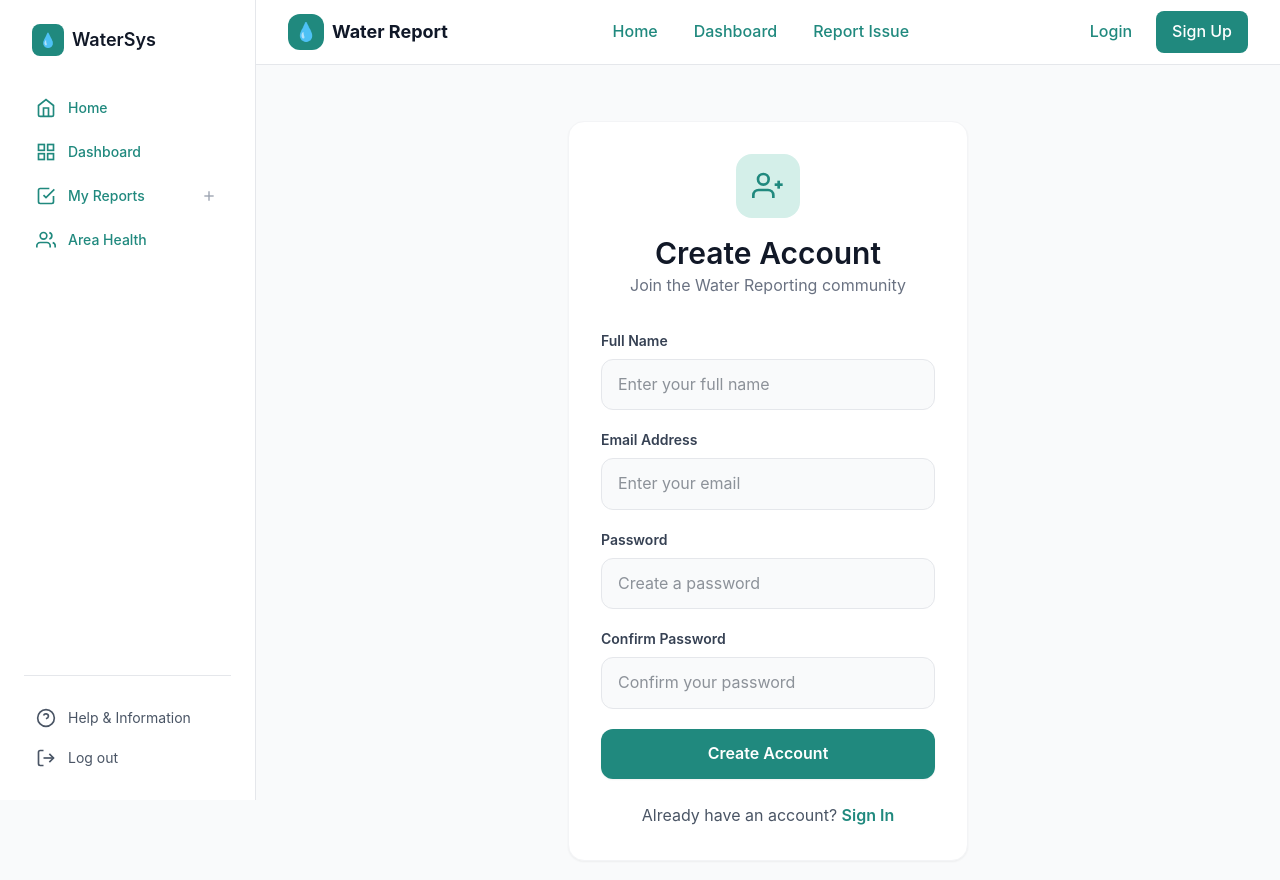
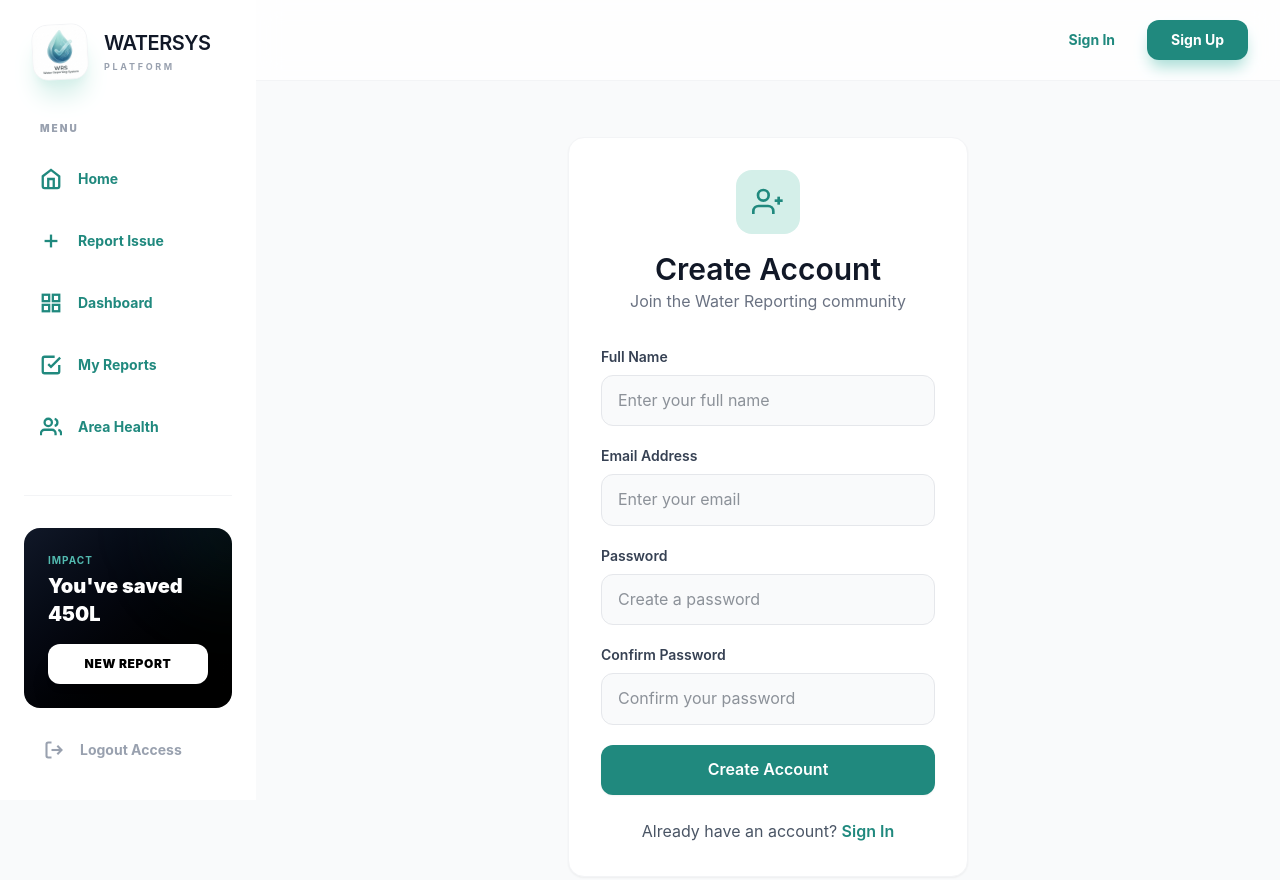
Before and after one commit to Namalekanayaka/Water-Reporting-system, a React (Vite) app in the folder water-reporting-frontend/: page /register in a window 1280 px wide. Shown: the top 880 px of the page. Built offline with nearby package versions, Linux system fonts and the light colour scheme.

Commit message:
feat: Add core navigation components including a responsive sidebar, a navbar, and the application logo.

```diff
--- a/water-reporting-frontend/src/components/common/Navbar.jsx
+++ b/water-reporting-frontend/src/components/common/Navbar.jsx
@@ -6,67 +6,51 @@
     const { isAuthenticated, user, logout } = useAuth();
 
     return (
-        <nav className="bg-white border-b border-gray-200 sticky top-0 z-30">
+        <nav className="bg-white/80 backdrop-blur-md border-b border-gray-100 sticky top-0 z-40 transition-all">
             <div className="max-w-full px-4 md:px-8">
-                <div className="flex justify-between items-center h-16">
+                <div className="flex justify-between items-center h-20">
+                    <div className="flex items-center gap-4">
                         {/* Mobile Menu Button */}
                         <button
                             onClick={() => setSidebarOpen(!sidebarOpen)}
-                        className="md:hidden p-2 hover:bg-gray-100 rounded-lg transition-colors"
+                            className="md:hidden p-2.5 hover:bg-gray-50 rounded-xl transition-colors text-gray-600 focus:outline-none focus:ring-2 focus:ring-water-500/20"
                         >
-                        <svg className="w-6 h-6 text-gray-700" fill="none" stroke="currentColor" viewBox="0 0 24 24">
+                            <svg className="w-6 h-6" fill="none" stroke="currentColor" viewBox="0 0 24 24">
                                 <path strokeLinecap="round" strokeLinejoin="round" strokeWidth={2} d="M4 6h16M4 12h16M4 18h16" />
                             </svg>
                         </button>
-
-                    {/* Logo */}
-                    <Link to="/" className="flex items-center space-x-2">
-                        <div className="w-9 h-9 bg-water-600 rounded-xl flex items-center justify-center">
-                            <span className="text-white font-bold text-lg">💧</span>
-                        </div>
-                        <span className="hidden md:inline text-lg font-bold text-gray-900">
-                            Water Report
-                        </span>
-                    </Link>
-
-                    {/* Navigation Links */}
-                    <div className="hidden lg:flex items-center space-x-1">
-                        <Link to="/" className="px-4 py-2 text-gray-600 hover:text-gray-900 hover:bg-gray-50 rounded-lg transition-colors font-medium">
-                            Home
-                        </Link>
-                        <Link to="/dashboard" className="px-4 py-2 text-gray-600 hover:text-gray-900 hover:bg-gray-50 rounded-lg transition-colors font-medium">
-                            Dashboard
-                        </Link>
-                        <Link to="/report" className="px-4 py-2 text-gray-600 hover:text-gray-900 hover:bg-gray-50 rounded-lg transition-colors font-medium">
-                            Report Issue
-                        </Link>
                     </div>
 
-                    {/* Right Side - Auth */}
-                    <div className="flex items-center space-x-3">
+                    {/* Right Side - Auth Actions (keeping it right-aligned) */}
+                    <div className="flex items-center gap-3">
                         {isAuthenticated ? (
-                            <div className="flex items-center space-x-3">
-                                <span className="hidden sm:inline text-gray-700 font-medium">
+                            <div className="flex items-center gap-4">
+                                <div className="hidden sm:flex flex-col items-end mr-1">
+                                    <span className="text-sm font-bold text-gray-900 leading-none">
                                         {user?.name || 'User'}
                                     </span>
+                                    <span className="text-[10px] text-gray-400 font-semibold uppercase tracking-wider">
+                                        Citizen
+                                    </span>
+                                </div>
                                 <button
                                     onClick={logout}
-                                    className="px-4 py-2 bg-red-50 text-red-600 rounded-lg hover:bg-red-100 transition-colors font-medium border border-red-200"
+                                    className="px-6 py-2.5 bg-gray-900 hover:bg-black !text-white rounded-xl font-bold transition-all shadow-lg shadow-gray-200 text-sm"
                                 >
-                                    Logout
+                                    Log Out
                                 </button>
                             </div>
                         ) : (
-                            <div className="flex items-center space-x-2">
+                            <div className="flex items-center gap-2">
                                 <Link
                                     to="/login"
-                                    className="px-4 py-2 text-gray-600 hover:text-gray-900 hover:bg-gray-50 rounded-lg transition-colors font-medium"
+                                    className="px-6 py-2.5 text-sm font-bold text-gray-600 hover:text-gray-900 transition-colors"
                                 >
-                                    Login
+                                    Sign In
                                 </Link>
                                 <Link
                                     to="/register"
-                                    className="px-4 py-2 bg-water-600 hover:bg-water-700 !text-white rounded-lg transition-colors font-medium"
+                                    className="px-6 py-2.5 bg-water-600 hover:bg-water-700 !text-white rounded-xl font-bold transition-all shadow-lg shadow-water-200 text-sm"
                                 >
                                     Sign Up
                                 </Link>
--- a/water-reporting-frontend/src/components/common/Sidebar.jsx
+++ b/water-reporting-frontend/src/components/common/Sidebar.jsx
@@ -6,21 +6,28 @@
 
   const menuItems = [
     { icon: "home", label: "Home", path: "/" },
+    { icon: "plus", label: "Report Issue", path: "/report" },
     { icon: "grid", label: "Dashboard", path: "/dashboard" },
-    { icon: "check", label: "My Reports", path: "/my-reports", hasAdd: true },
+    { icon: "check", label: "My Reports", path: "/my-reports" },
     { icon: "users", label: "Area Health", path: "/area-health" },
   ];
 
   const Icon = ({ name }) => {
     const icons = {
       home: (
-        <svg width="20" height="20" viewBox="0 0 24 24" fill="none" stroke="currentColor" strokeWidth="2">
+        <svg width="22" height="22" viewBox="0 0 24 24" fill="none" stroke="currentColor" strokeWidth="2.5">
           <path d="M3 9l9-7 9 7v11a2 2 0 0 1-2 2H5a2 2 0 0 1-2-2z"></path>
           <polyline points="9 22 9 12 15 12 15 22"></polyline>
         </svg>
       ),
+      plus: (
+        <svg width="22" height="22" viewBox="0 0 24 24" fill="none" stroke="currentColor" strokeWidth="2.5">
+          <line x1="12" y1="5" x2="12" y2="19"></line>
+          <line x1="5" y1="12" x2="19" y2="12"></line>
+        </svg>
+      ),
       grid: (
-        <svg width="20" height="20" viewBox="0 0 24 24" fill="none" stroke="currentColor" strokeWidth="2">
+        <svg width="22" height="22" viewBox="0 0 24 24" fill="none" stroke="currentColor" strokeWidth="2.5">
           <rect x="3" y="3" width="7" height="7"></rect>
           <rect x="14" y="3" width="7" height="7"></rect>
           <rect x="14" y="14" width="7" height="7"></rect>
@@ -28,23 +35,17 @@
         </svg>
       ),
       check: (
-        <svg width="20" height="20" viewBox="0 0 24 24" fill="none" stroke="currentColor" strokeWidth="2">
+        <svg width="22" height="22" viewBox="0 0 24 24" fill="none" stroke="currentColor" strokeWidth="2.5">
           <polyline points="9 11 12 14 22 4"></polyline>
           <path d="M21 12v7a2 2 0 0 1-2 2H5a2 2 0 0 1-2-2V5a2 2 0 0 1 2-2h11"></path>
         </svg>
       ),
       users: (
-        <svg width="20" height="20" viewBox="0 0 24 24" fill="none" stroke="currentColor" strokeWidth="2">
+        <svg width="22" height="22" viewBox="0 0 24 24" fill="none" stroke="currentColor" strokeWidth="2.5">
           <path d="M17 21v-2a4 4 0 0 0-4-4H5a4 4 0 0 0-4 4v2"></path>
           <circle cx="9" cy="7" r="4"></circle>
           <path d="M23 21v-2a4 4 0 0 0-3-3.87"></path>
           <path d="M16 3.13a4 4 0 0 1 0 7.75"></path>
-        </svg>
-      ),
-      settings: (
-        <svg width="20" height="20" viewBox="0 0 24 24" fill="none" stroke="currentColor" strokeWidth="2">
-          <circle cx="12" cy="12" r="3"></circle>
-          <path d="M12 1v6m0 6v6m-6-6h6m6 0h6"></path>
         </svg>
       ),
     };
@@ -52,18 +53,22 @@
   };
 
   return (
-    <div className="w-full h-full bg-white flex flex-col p-6 border-r border-gray-200">
-      {/* Logo */}
-      <div className="flex items-center gap-2 mb-8 px-2">
-        <div className="w-8 h-8 bg-water-600 rounded-lg flex items-center justify-center">
-          <span className="text-white font-bold text-sm">💧</span>
+    <div className="w-full h-full bg-white flex flex-col p-6 overflow-y-auto">
+      {/* Sidebar Logo Section */}
+      <div className="flex items-center gap-4 mb-10 px-2">
+        <div className="w-14 h-14 bg-white rounded-2xl flex items-center justify-center shadow-xl shadow-water-100 border border-gray-100 transform -rotate-3 overflow-hidden">
+          <img src="/logo.png" alt="WRS Logo" className="w-full h-full object-cover" />
         </div>
-        <h1 className="text-lg font-bold text-gray-900">WaterSys</h1>
+        <div className="flex flex-col">
+          <h1 className="text-xl font-black text-gray-900 tracking-tight leading-none uppercase">WaterSys</h1>
+          <span className="text-[9px] font-bold text-gray-400 tracking-[0.3em] mt-1 uppercase">Platform</span>
+        </div>
       </div>
 
-      {/* Navigation */}
+      {/* Primary Navigation */}
       <nav className="flex-1">
-        <ul className="space-y-1">
+        <div className="text-[10px] font-black uppercase tracking-[0.2em] text-gray-400 mb-4 px-4">Menu</div>
+        <ul className="space-y-2">
           {menuItems.map((item) => {
             const isActive = location.pathname === item.path;
             return (
@@ -72,21 +77,23 @@
                   to={item.path}
                   onClick={onClose}
                   className={`
-                    flex items-center justify-between px-3 py-2.5 rounded-lg text-sm font-medium transition-colors
-                    ${isActive ? "bg-gray-100 text-gray-900" : "text-gray-600 hover:bg-gray-50 hover:text-gray-900"}
+                    flex items-center justify-between px-4 py-4 rounded-2xl text-sm font-bold transition-all
+                    ${isActive
+                      ? "bg-water-600 !text-white shadow-lg shadow-water-200"
+                      : "text-gray-500 hover:bg-gray-50 hover:text-gray-900"}
                   `}
                 >
-                  <div className="flex items-center gap-3">
+                  <div className="flex items-center gap-4">
                     <Icon name={item.icon} />
                     <span>{item.label}</span>
                   </div>
-                  {item.hasAdd && (
-                    <button className="w-5 h-5 flex items-center justify-center text-gray-400 hover:text-gray-600">
-                      <svg width="16" height="16" viewBox="0 0 24 24" fill="none" stroke="currentColor" strokeWidth="2">
+                  {item.hasAdd && !isActive && (
+                    <div className="w-6 h-6 bg-gray-100 flex items-center justify-center rounded-lg">
+                      <svg width="14" height="14" viewBox="0 0 24 24" fill="none" stroke="#94A3B8" strokeWidth="3">
                         <line x1="12" y1="5" x2="12" y2="19"></line>
                         <line x1="5" y1="12" x2="19" y2="12"></line>
                       </svg>
-                    </button>
+                    </div>
                   )}
                 </Link>
               </li>
@@ -95,22 +102,26 @@
         </ul>
       </nav>
 
-      <div className="mt-auto pt-6 border-t border-gray-200 space-y-1">
-        <button className="w-full flex items-center gap-3 px-3 py-2 text-sm text-gray-600 hover:bg-gray-50 rounded-lg transition-colors">
-          <svg width="20" height="20" viewBox="0 0 24 24" fill="none" stroke="currentColor" strokeWidth="2">
-            <circle cx="12" cy="12" r="10"></circle>
-            <path d="M9.09 9a3 3 0 0 1 5.83 1c0 2-3 3-3 3"></path>
-            <line x1="12" y1="17" x2="12.01" y2="17"></line>
-          </svg>
-          <span>Help & Information</span>
-        </button>
-        <button className="w-full flex items-center gap-3 px-3 py-2 text-sm text-gray-600 hover:bg-gray-50 rounded-lg transition-colors">
-          <svg width="20" height="20" viewBox="0 0 24 24" fill="none" stroke="currentColor" strokeWidth="2">
+      {/* Bottom Profile / Quick Info */}
+      <div className="mt-auto pt-8 border-t border-gray-100">
+        <div className="bg-gradient-to-br from-gray-900 to-black rounded-2xl p-6 text-white relative overflow-hidden group">
+          <div className="relative z-10">
+            <div className="text-[10px] font-bold text-water-400 uppercase tracking-widest mb-1">Impact</div>
+            <div className="text-xl font-black mb-4">You've saved 450L</div>
+            <Link to="/report" className="flex items-center justify-center gap-2 py-3 bg-white !text-black rounded-xl font-black text-xs hover:bg-gray-100 transition-all uppercase tracking-wider shadow-xl">
+              New Report
+            </Link>
+          </div>
+          <div className="absolute top-0 right-0 w-32 h-32 bg-water-500/10 rounded-full translate-x-1/2 -translate-y-1/2 blur-2xl group-hover:bg-water-500/20 transition-all"></div>
+        </div>
+
+        <button className="w-full flex items-center gap-4 px-5 py-4 mt-4 text-sm font-bold text-gray-400 hover:text-red-500 hover:bg-red-50 rounded-2xl transition-all">
+          <svg width="20" height="20" viewBox="0 0 24 24" fill="none" stroke="currentColor" strokeWidth="2.5">
             <path d="M9 21H5a2 2 0 0 1-2-2V5a2 2 0 0 1 2-2h4"></path>
             <polyline points="16 17 21 12 16 7"></polyline>
             <line x1="21" y1="12" x2="9" y2="12"></line>
           </svg>
-          <span>Log out</span>
+          <span>Logout Access</span>
         </button>
       </div>
     </div>
```
Also changed, not shown: water-reporting-frontend/public/logo.png (added). Lines whose indentation alone changed are shown as unchanged.
